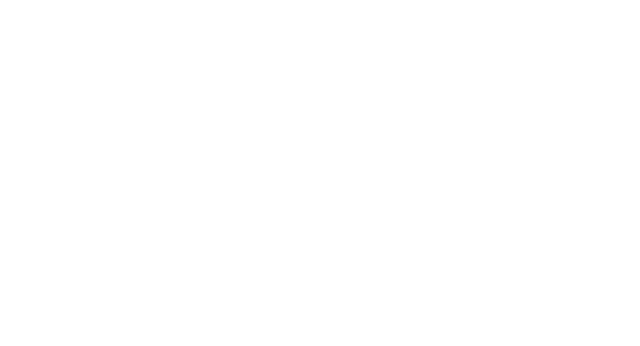
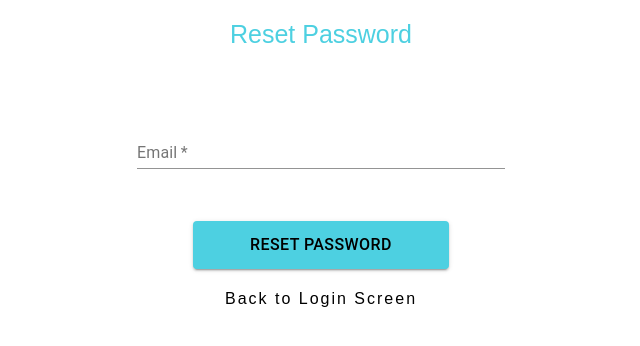
Before and after one commit to kojiokajima/react-redux-ec-app01, a React (Create React App) app: page /signin/reset in a window 1280 px wide. Shown: the top 346 px of the page, without its empty margins (319-959 px from the left). Built offline with nearby package versions, Linux system fonts and the light colour scheme.

Commit message:
added some more auth

```diff
--- /dev/null
+++ b/src/Auth.jsx
@@ -0,0 +1,24 @@
+import React, { useEffect } from 'react'
+import { useDispatch, useSelector } from 'react-redux'
+import { listenAuthState } from './reducks/users/operations'
+import { getIsSignedIn } from './reducks/users/selectors'
+
+const Auth = ({children}) => {
+    const dispatch = useDispatch()
+    const selector = useSelector((state) => state)
+    const isSignedIn = getIsSignedIn(selector)
+
+    useEffect(() => {
+        if (!isSignedIn) {
+            dispatch(listenAuthState())
+        }
+    }, [])
+
+    if (!isSignedIn) {
+        return <></>
+    } else {
+        return children
+    }
+}
+
+export default Auth
--- a/src/Router.jsx
+++ b/src/Router.jsx
@@ -1,13 +1,18 @@
 import React from 'react'
 import {Switch, Route} from 'react-router'
-import {SignIn, Home, SignUp} from './templates'
+import {SignIn, Home, SignUp, Reset} from './templates'
+import Auth from './Auth'
 
 const Router = () => {
     return (
         <Switch>
-            <Route exact path='/signup' component={SignUp} />
-            <Route exact path='/signin' component={SignIn} />
-            <Route exact path='(/)?' component={Home} />
+            <Route exact path={'/signup'} component={SignUp} />
+            <Route exact path={'/signin'} component={SignIn} />
+            <Route exact path={'/signin/reset'} component={Reset} />
+
+            <Auth>
+                <Route exact path={'(/)?'} component={Home} />
+            </Auth>
         </Switch>
     )
 }
--- a/src/reducks/users/actions.js
+++ b/src/reducks/users/actions.js
@@ -1,5 +1,4 @@
 export const SIGN_IN = "SIGN_IN";
-export const SUGN_OUT = "SIGN_OUT";
 
 export const signInAction = (userState) => {
     return {
@@ -13,11 +12,13 @@ export const signInAction = (userState) => {
     }
 };
 
+export const SIGN_OUT = "SIGN_OUT";
 export const signOutAction = () => {
     return {
         type: "SIGN_OUT",
         payload: {
             isSignedIn: false,
+            role: "",
             uid: "",
             username: ""
         }
--- a/src/reducks/users/operations.js
+++ b/src/reducks/users/operations.js
@@ -1,6 +1,49 @@
-import { signInAction } from "./actions"
+import { signInAction, signOutAction } from "./actions"
 import { push } from "connected-react-router";
-import {auth, db, FirebaseTimestamp} from '../../firebase/index'
+import { auth, db, FirebaseTimestamp } from '../../firebase/index'
+
+export const listenAuthState = () => {
+    return async (dispatch) => {
+        return auth.onAuthStateChanged(user => {
+            if (user) {
+                const uid = user.uid
+                db.collection('users').doc(uid).get()
+                    .then(snapshot => {
+                        const data = snapshot.data()
+
+                        dispatch(signInAction({
+                            isSignedIn: true,
+                            role: data.role,
+                            uid: uid,
+                            username: data.username
+                        }))
+
+                        // dispatch(push('/'))
+
+                    })
+            } else {
+                dispatch(push('/signin'))
+            }
+        })
+    }
+}
+
+export const resetPassword = (email) => {
+    return async(dispatch) => {
+        if (email === "") {
+            alert("Anything should not be blank")
+            return false
+        } else {
+            auth.sendPasswordResetEmail(email)
+            .then(() => {
+                alert('Email sent to reset your password!')
+                dispatch(push('/signin'))
+            }).catch(() => {
+                alert("Something went wrong! Try again in a bit")
+            })
+        }
+    }
+}
 
 export const signIn = (email, password) => {
     return async (dispatch) => {
@@ -22,7 +65,7 @@ export const signIn = (email, password) => {
 
                             dispatch(signInAction({
                                 isSignedIn: true,
-                        role:data.role,
+                                role: data.role,
                                 uid: uid,
                                 username: data.username
                             }))
@@ -72,3 +115,13 @@ export const signUp = (username, email, password, confirmPassword) => {
             })
     }
 }
+
+export const signOut = () => {
+    return async (dispatch) => {
+        auth.signOut()
+        .then(() => {
+            dispatch(signOutAction())
+            dispatch(push('/signin'))
+        })
+    }
+}
--- a/src/reducks/users/reducers.js
+++ b/src/reducks/users/reducers.js
@@ -8,7 +8,10 @@ export const UsersReducer = (state = initialState.users, action) => {
                 ...state,
                 ...action.payload
             }
-
+        case Actions.SIGN_OUT:
+            return {
+                ...action.payload
+            }
         default:
             return state
     }
--- a/src/reducks/users/selectors.js
+++ b/src/reducks/users/selectors.js
@@ -1,6 +1,11 @@
-import {createSelector} from 'reselect'
+import {createSelector, createSelectorCreator} from 'reselect'
 
 const usersSelector = (state) => state.users
+
+export const getIsSignedIn = createSelector(
+    [usersSelector],
+    state => state.isSignedIn
+)
 
 export const getUserId = createSelector(
     [usersSelector],
--- a/src/templates/Home.jsx
+++ b/src/templates/Home.jsx
@@ -1,8 +1,10 @@
 import React from 'react'
-import { useSelector } from 'react-redux';
+import { useDispatch, useSelector } from 'react-redux';
 import { getUserId,  getUsername } from "../reducks/users/selectors";
+import {signOut} from '../reducks/users/operations'
 
 const Home = () => {
+    const dispatch = useDispatch()
     const selector = useSelector(state => state)
     const uid = getUserId(selector)
     const username = getUsername(selector)
@@ -12,6 +14,7 @@ const Home = () => {
             <h2>Home</h2>
             <p>User ID: {uid}</p>
             <p>Username: {username}</p>
+            <button onClick={() => dispatch(signOut())}>Sign Out</button>
         </div>
     )
 }
--- /dev/null
+++ b/src/templates/Reset.jsx
@@ -0,0 +1,36 @@
+import React, { useCallback, useState } from 'react'
+import { useDispatch } from 'react-redux'
+import {TextInput, PrimaryButton} from '../components/UIkit'
+import {resetPassword} from '../reducks/users/operations'
+import {push} from 'connected-react-router'
+
+const Reset = () => {
+    const dispatch = useDispatch()
+
+    const [email, setEmail] = useState("")
+
+    const inputEmail = useCallback((event) => {
+        setEmail(event.target.value)
+    }, [setEmail])
+
+    return (
+        <div className="c-section-container">
+            <h2 className="u-text__headline u-text-center">Reset Password</h2>
+            <div className="module-spacer--medium"></div>
+            <TextInput
+                fullWidth={true} label={"Email"} multiline={false} required={true}
+                rows={1} value={email} type={"email"} onChange={inputEmail}
+            />
+            <div className="module-spacer--medium"></div>
+            <div className="center">
+                <PrimaryButton
+                    label={"Reset Password"}
+                    onClick={() => dispatch(resetPassword(email))}
+                />
+                <p onClick={() => dispatch(push('/signin'))}>Back to Login Screen</p>
+            </div>
+        </div>
+    )
+}
+
+export default Reset
--- a/src/templates/SignIn.jsx
+++ b/src/templates/SignIn.jsx
@@ -2,6 +2,7 @@ import React, { useCallback, useState } from 'react'
 import { useDispatch } from 'react-redux'
 import {TextInput, PrimaryButton} from '../components/UIkit'
 import {signIn} from '../reducks/users/operations'
+import {push} from 'connected-react-router';
 
 const SignIn = () => {
     const dispatch = useDispatch()
@@ -34,6 +35,9 @@ const SignIn = () => {
                     label={"Sign In"}
                     onClick={() => dispatch(signIn(email, password))}
                 />
+                <p onClick={() => dispatch(push('/signup'))}>Does not have an account yet? Register here!</p>
+                <p onClick={() => dispatch(push('/signin/reset'))}>Forgot password?</p>
+
             </div>
         </div>
     )
--- a/src/templates/SignUp.jsx
+++ b/src/templates/SignUp.jsx
@@ -2,6 +2,8 @@ import React, { useCallback, useState } from 'react'
 import { useDispatch } from 'react-redux'
 import {TextInput, PrimaryButton} from '../components/UIkit'
 import {signUp} from '../reducks/users/operations'
+import {push} from 'connected-react-router';
+
 
 const SignUp = () => {
     const dispatch = useDispatch()
@@ -50,6 +52,7 @@ const SignUp = () => {
                     label={"Register"}
                     onClick={() => dispatch(signUp(username, email, password, confirmPassword))}
                 />
+                <p onClick={() => dispatch(push('/signin'))}>Already have an account? Login here</p>
             </div>
         </div>
     )
--- a/src/templates/index.js
+++ b/src/templates/index.js
@@ -1,4 +1,5 @@
+export {default as Home} from './Home'
 export {default as Login} from './Login'
-export {default as Home} from './Home'
+export {default as Reset} from './Reset'
 export {default as SignIn} from './SignIn'
 export {default as SignUp} from './SignUp'
```
Also changed, not shown: 1 other file (tests, documents, lock files or other folders). Lines whose indentation alone changed are shown as unchanged.
